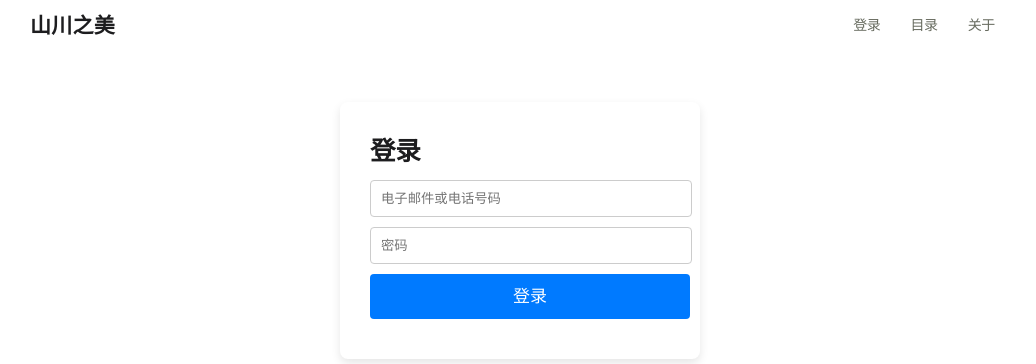
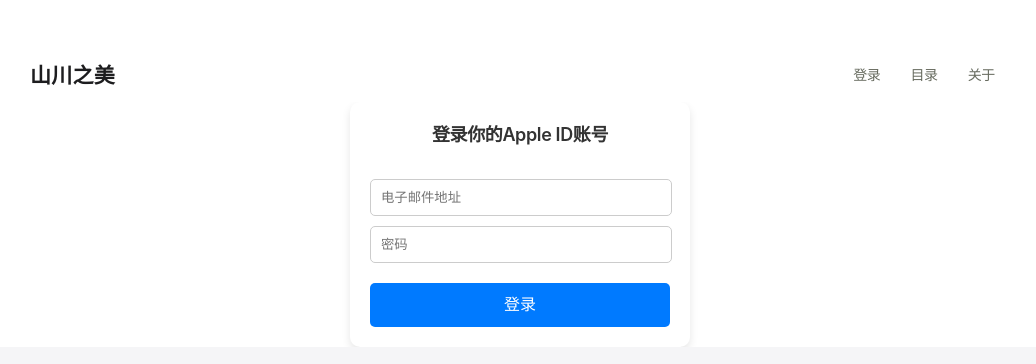
Before and after one commit to xieyumc/WebHomework2024, an Astro site: page /login in a window 1280 px wide. Shown: the top 364 px of the page, without its empty margins (120-1156 px from the left). Built offline with nearby package versions, Linux system fonts and the light colour scheme; Astro itself is replaced by a stand-in of ours.

```diff
--- a/src/pages/login.astro
+++ b/src/pages/login.astro
@@ -11,41 +11,55 @@
 <head>
     <BaseHead title={title} description={SITE_DESCRIPTION} />
     <style>
-        /* 登录框的CSS样式 */
+        body {
+            font-family: -apple-system, BlinkMacSystemFont, "Segoe UI", Roboto, Helvetica, Arial, sans-serif;
+            text-align: center;
+            padding-top: 50px;
+        }
         .login-container {
+            width: 100%;
             max-width: 300px;
-            margin: 50px auto;
-            padding: 30px;
-            background: #fff;
-            border-radius: 8px;
-            box-shadow: 0 4px 10px rgba(0, 0, 0, 0.1);
+            margin: auto;
+            padding: 20px;
+            border-radius: 10px;
+            box-shadow: 0 4px 8px rgba(0, 0, 0, 0.1);
+            background: white;
         }
-        .login-container input,
-        .login-container button {
-            width: 100%;
+        .login-container h2 {
+            color: #333;
+            font-size: 18px;
+            margin-bottom: 20px;
+        }
+        .login-input {
+            width: calc(100% - 20px);
             padding: 10px;
             margin-bottom: 10px;
-            border-radius: 4px;
+            border-radius: 5px;
             border: 1px solid #ccc;
         }
-        .login-container button {
-            background: #007aff;
+        .login-button {
+            width: calc(100% - 20px);
+            padding: 10px;
+            margin-top: 10px;
+            border: none;
+            border-radius: 5px;
+            background-color: #007aff;
             color: white;
-            border: none;
+            font-size: 16px;
+            cursor: pointer;
         }
-        .login-container button:hover {
-            opacity: 0.9;
+        .login-button:hover {
+            background-color: #0051a8;
         }
     </style>
 </head>
 <body class="page-landing">
 <Header />
-<!-- 登录框的HTML -->
 <div class="login-container">
-    <h2>登录</h2>
-    <input type="text" id="username" placeholder="电子邮件或电话号码" />
-    <input type="password" id="password" placeholder="密码" />
-    <button type="submit">登录</button>
+    <h2>登录你的Apple ID账号</h2>
+    <input type="text" class="login-input" placeholder="电子邮件地址" />
+    <input type="password" class="login-input" placeholder="密码" />
+    <button class="login-button">登录</button>
 </div>
 <Footer />
 </body>
```
Also changed, not shown: src/pages/posts/anhui.md (+2 -2 lines).
